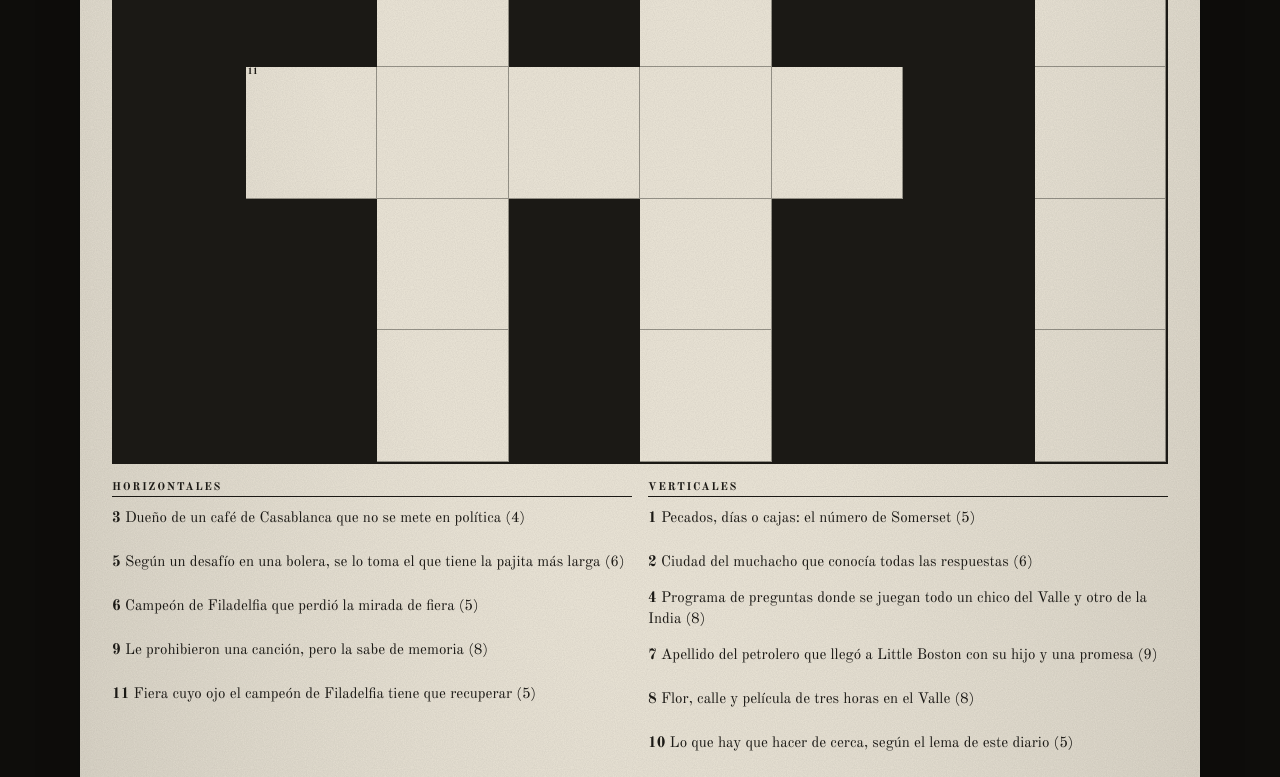
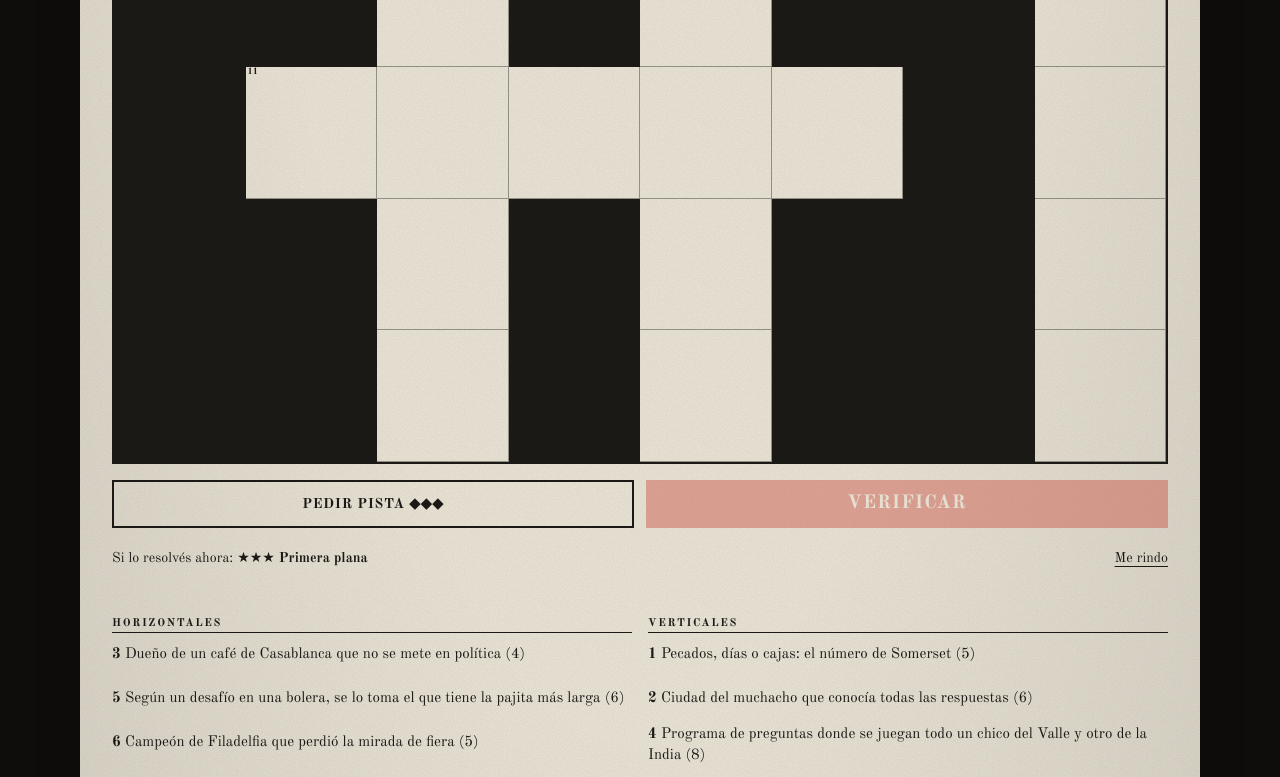
Before and after one commit to joacolongar/plainview-82, a React (Vite) app in the folder web/: page /pasatiempos in a window 1280 px wide. Shown: the part 3572-4349 px from the top of the page. Built offline with nearby package versions, Linux system fonts and the light colour scheme; a web font is replaced by a local one.

Commit message:
Suma pistas, verificar y me rindo al Crucigrama
Co-Authored-By: Claude Opus 5.5 <noreply@anthropic.com>

```diff
--- a/web/src/components/pasatiempos/Crucigrama.tsx
+++ b/web/src/components/pasatiempos/Crucigrama.tsx
@@ -2,6 +2,7 @@ import { useEffect, useMemo, useRef, useState, type PointerEvent as ReactPointer
 import type { Crucigrama as DatosCrucigrama } from '../../data/pasatiempos/types'
 import { armarCrucigrama, normalizarLetra, type Direccion } from '../../lib/crucigrama'
 import { calcularSello, SELLOS, type ProgresoCrucigrama } from '../../lib/progresoPasatiempos'
+import Ayudas, { type Confirmacion } from './Ayudas'
 
 type Props = {
   datos: DatosCrucigrama
@@ -44,19 +45,28 @@ function Chevron({ dir }: { dir: 'izq' | 'der' }) {
 const sinRobarFoco = (e: ReactPointerEvent) => e.preventDefault()
 
 /**
- * Crucigrama del Valle (P4a: escribir y resolver; las ayudas llegan en P4b).
+ * Crucigrama del Valle.
  * Tocar una celda resalta su palabra; tocarla de nuevo cambia entre horizontal y vertical.
  * Se escribe con el teclado nativo a través de un <input> oculto, y la pista activa va en una barra
  * fija arriba del teclado, con ‹ anterior / siguiente › para recorrer las pistas.
+ * Ayudas (como en los otros juegos): la pista revela la celda elegida y la deja fija (al escribir se saltea),
+ * Verificar marca las equivocadas y Me rindo completa todo con sello en blanco.
  */
 export default function Crucigrama({ datos, progreso, onCambio }: Props) {
   const { palabras, porCelda, numeros, solucion, blancas } = useMemo(() => armarCrucigrama(datos), [datos])
   const W = datos.ancho
   const letras = progreso.letras ?? {}
+  const reveladas = new Set(progreso.reveladas ?? [])
   const resuelto = !!progreso.resuelto
+  const pistasQuedan = datos.pistasGratis - (progreso.pistasUsadas ?? 0)
 
   const [activa, setActiva] = useState<number | null>(null) // índice en `palabras`
   const [cursor, setCursor] = useState<number | null>(null) // celda donde se escribe
+  // Perder el foco (por ejemplo, al tocar "Pedir pista") solo esconde la barra: la celda elegida se mantiene
+  const [conFoco, setConFoco] = useState(false)
+  const [errores, setErrores] = useState<Set<number>>(new Set())
+  const [confirmar, setConfirmar] = useState<Confirmacion>(null)
+  const [aviso, setAviso] = useState('')
   const input = useRef<HTMLInputElement>(null)
   const grilla = useRef<HTMLDivElement>(null)
   const altoTeclado = useAltoTeclado()
@@ -84,6 +94,7 @@ export default function Crucigrama({ datos, progreso, onCambio }: Props) {
     if (de[dir] === undefined) dir = dir === 'h' ? 'v' : 'h' // la celda tiene una sola dirección
     setActiva(de[dir] ?? null)
     setCursor(i)
+    setConfirmar(null)
     enfocar()
   }
 
@@ -97,35 +108,89 @@ export default function Crucigrama({ datos, progreso, onCambio }: Props) {
 
   const saltar = (paso: number) => elegirPalabra(activa === null ? 0 : (activa + paso + palabras.length) % palabras.length)
 
-  function guardar(nuevas: Record<number, string>) {
-    if (blancas.every((i) => nuevas[i] === solucion(i))) {
-      onCambio({ ...progreso, letras: nuevas, resuelto: true, sello: calcularSello(progreso) })
+  function guardar(cambio: ProgresoCrucigrama) {
+    const nuevo = { ...progreso, ...cambio }
+    const l = nuevo.letras ?? {}
+    if (blancas.every((i) => l[i] === solucion(i))) {
+      onCambio({ ...nuevo, resuelto: true, sello: calcularSello(nuevo) })
       cerrar()
     } else {
-      onCambio({ ...progreso, letras: nuevas })
+      onCambio(nuevo)
     }
   }
 
+  const sinError = (i: number) => setErrores((prev) => new Set([...prev].filter((x) => x !== i)))
+
   function escribir(letra: string) {
     if (cursor === null || !palabra) return
-    guardar({ ...letras, [cursor]: letra })
+    setConfirmar(null)
+    // las celdas que dio el editor no se pisan: se escribe en la próxima libre de la palabra
     const k = palabra.celdas.indexOf(cursor)
-    if (k < palabra.celdas.length - 1) setCursor(palabra.celdas[k + 1])
+    const destino = palabra.celdas.slice(k).find((c) => !reveladas.has(c))
+    if (destino === undefined) return
+    sinError(destino)
+    guardar({ letras: { ...letras, [destino]: letra } })
+    const siguiente = palabra.celdas.slice(palabra.celdas.indexOf(destino) + 1).find((c) => !reveladas.has(c))
+    setCursor(siguiente ?? destino)
   }
 
   function borrar() {
     if (cursor === null || !palabra) return
+    setConfirmar(null)
     const nuevas = { ...letras }
-    if (nuevas[cursor]) {
+    if (nuevas[cursor] && !reveladas.has(cursor)) {
       delete nuevas[cursor]
+      sinError(cursor)
     } else {
-      // celda vacía: borra la anterior de la palabra y retrocede, como en cualquier crucigrama digital
+      // celda vacía (o del editor): borra la anterior libre de la palabra y retrocede, como en cualquier crucigrama digital
       const k = palabra.celdas.indexOf(cursor)
-      if (k === 0) return
-      delete nuevas[palabra.celdas[k - 1]]
-      setCursor(palabra.celdas[k - 1])
+      const anterior = palabra.celdas.slice(0, k).reverse().find((c) => !reveladas.has(c))
+      if (anterior === undefined) return
+      delete nuevas[anterior]
+      sinError(anterior)
+      setCursor(anterior)
     }
-    guardar(nuevas)
+    guardar({ letras: nuevas })
+  }
+
+  function pedirPista() {
+    if (resuelto || pistasQuedan <= 0) return
+    if (cursor === null) return setAviso('Elegí primero la celda que querés que revele el editor.')
+    if (reveladas.has(cursor)) return setAviso('Esa letra ya la dio el editor. Elegí otra celda.')
+    if ((progreso.pistasUsadas ?? 0) === 0 && confirmar !== 'pista') return setConfirmar('pista')
+    setConfirmar(null)
+    sinError(cursor)
+    setAviso(`El editor revela: fila ${Math.floor(cursor / W) + 1}, columna ${(cursor % W) + 1} es una ${solucion(cursor)}.`)
+    guardar({
+      letras: { ...letras, [cursor]: solucion(cursor) },
+      reveladas: [...reveladas, cursor],
+      pistasUsadas: (progreso.pistasUsadas ?? 0) + 1,
+    })
+  }
+
+  function verificar() {
+    if (resuelto || Object.keys(letras).length === 0) return
+    setConfirmar(null)
+    const mal = blancas.filter((i) => letras[i] && letras[i] !== solucion(i))
+    setErrores(new Set(mal))
+    setAviso(
+      mal.length === 0
+        ? 'Todo lo que pusiste está bien. Seguí.'
+        : mal.length === 1
+          ? 'Hay 1 letra equivocada: está marcada con ✗.'
+          : `Hay ${mal.length} letras equivocadas: están marcadas con ✗.`,
+    )
+    guardar({ verificaciones: (progreso.verificaciones ?? 0) + 1 })
+  }
+
+  function rendirse() {
+    if (resuelto) return
+    if (confirmar !== 'rendirse') return setConfirmar('rendirse')
+    setConfirmar(null)
+    setErrores(new Set())
+    setAviso('')
+    onCambio({ ...progreso, letras: Object.fromEntries(blancas.map((i) => [i, solucion(i)])), resuelto: true, sello: calcularSello(progreso, true) })
+    cerrar()
   }
 
   /** Flechas (en la compu): se mueve a la próxima celda blanca en esa dirección */
@@ -172,7 +237,11 @@ export default function Crucigrama({ datos, progreso, onCambio }: Props) {
               disabled={resuelto}
               onPointerDown={sinRobarFoco}
               onClick={() => tocar(i)}
-              aria-label={`Fila ${Math.floor(i / W) + 1}, columna ${(i % W) + 1}, ${letras[i] ?? 'vacía'}`}
+              aria-label={
+                `Fila ${Math.floor(i / W) + 1}, columna ${(i % W) + 1}, ${letras[i] ?? 'vacía'}` +
+                (reveladas.has(i) ? ', dada por el editor' : '') +
+                (errores.has(i) ? ', marcada como error' : '')
+              }
               // margen al hacer scroll: deja lugar para la barra de pista y el teclado del celular
               style={cursor === i ? { scrollMarginBottom: altoTeclado + 96 } : undefined}
               className={`relative flex aspect-square items-center justify-center border-r border-b border-print/40 ${
@@ -180,11 +249,29 @@ export default function Crucigrama({ datos, progreso, onCambio }: Props) {
               }`}
             >
               {numeros.has(i) && <span className="absolute top-0 left-0.5 font-display text-[9px] font-bold leading-none" aria-hidden>{numeros.get(i)}</span>}
-              <span className="font-display text-xl font-bold leading-none">{letras[i] ?? ''}</span>
+              <span
+                className={`font-display text-xl leading-none ${reveladas.has(i) ? 'italic text-print-muted' : 'font-bold'} ${errores.has(i) ? 'line-through decoration-2' : ''}`}
+              >
+                {letras[i] ?? ''}
+              </span>
+              {errores.has(i) && <span className="absolute top-0 right-0.5 font-display text-[10px] font-bold" aria-hidden>✗</span>}
             </button>
           )
         })}
       </div>
+
+      {!resuelto && (
+        <Ayudas
+          pistasQuedan={pistasQuedan}
+          confirmar={confirmar}
+          puedeVerificar={Object.keys(letras).length > 0}
+          selloEnJuego={calcularSello(progreso)}
+          aviso={aviso}
+          onPista={pedirPista}
+          onVerificar={verificar}
+          onRendirse={rendirse}
+        />
+      )}
 
       {resuelto && (
         <div role="status" className="mt-4 border-4 border-double border-print p-3">
@@ -233,10 +320,8 @@ export default function Crucigrama({ datos, progreso, onCambio }: Props) {
         autoCorrect="off"
         spellCheck={false}
         className="fixed bottom-0 left-0 size-px text-base opacity-0"
-        onBlur={() => {
-          setActiva(null)
-          setCursor(null)
-        }}
+        onFocus={() => setConFoco(true)}
+        onBlur={() => setConFoco(false)}
         onInput={(e) => {
           const el = e.currentTarget
           const tipo = (e.nativeEvent as InputEvent).inputType ?? ''
@@ -260,7 +345,7 @@ export default function Crucigrama({ datos, progreso, onCambio }: Props) {
       />
 
       {/* Barra de pista fija arriba del teclado (como el mini del NYT), con ‹ anterior / siguiente › */}
-      {palabra && (
+      {palabra && conFoco && (
         <div className="paper fixed inset-x-0 bottom-0 z-20 border-t-2 border-print shadow-[0_-4px_12px_rgb(0_0_0/0.15)]" style={{ transform: `translateY(-${altoTeclado}px)` }}>
           <div className="mx-auto flex max-w-6xl items-center gap-1 px-2 py-1 pb-[max(0.25rem,env(safe-area-inset-bottom))]">
             <button type="button" onPointerDown={sinRobarFoco} onClick={() => saltar(-1)} aria-label="Pista anterior" className="size-11 shrink-0">
--- a/web/src/data/pasatiempos/edicion-01.json
+++ b/web/src/data/pasatiempos/edicion-01.json
@@ -46,6 +46,7 @@
   },
   "crucigrama": {
     "titulo": "Crucigrama del Valle",
+    "pistasGratis": 3,
     "ancho": 8,
     "alto": 15,
     "grilla": [
--- a/web/src/data/pasatiempos/types.ts
+++ b/web/src/data/pasatiempos/types.ts
@@ -35,6 +35,7 @@ export type EntradaCrucigrama = {
 
 export type Crucigrama = {
   titulo: string
+  pistasGratis: number
   ancho: number
   alto: number
   grilla: string[] // "#" = casilla negra
--- a/web/src/pages/Pasatiempos.tsx
+++ b/web/src/pages/Pasatiempos.tsx
@@ -12,7 +12,7 @@ const paperLink = 'inline-flex min-h-11 items-center font-display text-sm font-b
 /**
  * Página de Pasatiempos. Sigue docs/pasatiempos-maqueta.png:
  * cabecera de página, título, las tres secciones de la edición y el Carnet de lector al pie.
- * Los tres juegos se juegan: Cifrado (P2), Cinedoku (P3) y Crucigrama (P4; sus ayudas llegan en P4b).
+ * Los tres juegos se juegan con sus ayudas: Cifrado (P2), Cinedoku (P3) y Crucigrama (P4).
  */
 export default function Pasatiempos() {
   const edicion = ultimaEdicion()
@@ -85,6 +85,7 @@ function EdicionPasatiempos({ edicion }: { edicion: Edicion }) {
         titulo={edicion.crucigrama.titulo}
         entradilla="Palabras cruzadas, todas sacadas de las páginas de este diario."
         dato={`${edicion.crucigrama.ancho}×${edicion.crucigrama.alto} · ${edicion.crucigrama.horizontales.length + edicion.crucigrama.verticales.length} palabras`}
+        extra={<PistasDelEditor total={edicion.crucigrama.pistasGratis} usadas={progreso.juegos.crucigrama?.pistasUsadas ?? 0} />}
       >
         <Crucigrama
           datos={edicion.crucigrama}
```
Also changed, not shown: 3 other files (tests, documents, lock files or other folders).
